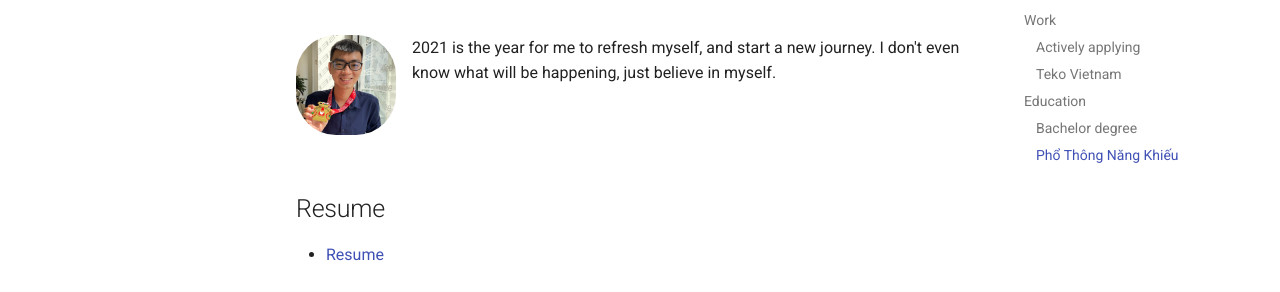
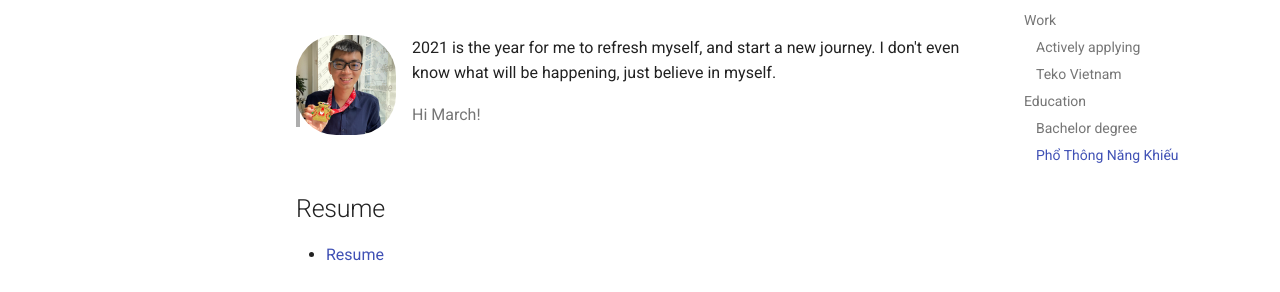
Before and after one commit to ldcduc/ldcduc.github.io, an MkDocs documentation site: the page built from docs/index.md, in a window 1280 px wide and 1189 px high. Shown: the part 193-485 px from the top of the window. Built offline with MkDocs 1.6.1 and Material for MkDocs 9.7.7, drawn with Linux system fonts in a browser that asks for light colours.

Commit message:
Testing CI action - Mar 01

```diff
--- a/docs/index.md
+++ b/docs/index.md
@@ -3,6 +3,8 @@
 ![Profile Photo](images/profile-photo.jpeg){: align=left width=100px style='border-radius:40px;' }
 
 2021 is the year for me to refresh myself, and start a new journey. I don't even know what will be happening, just believe in myself.
+
+> Hi March!
 
 <div style="clear:both"></div>
 
```
